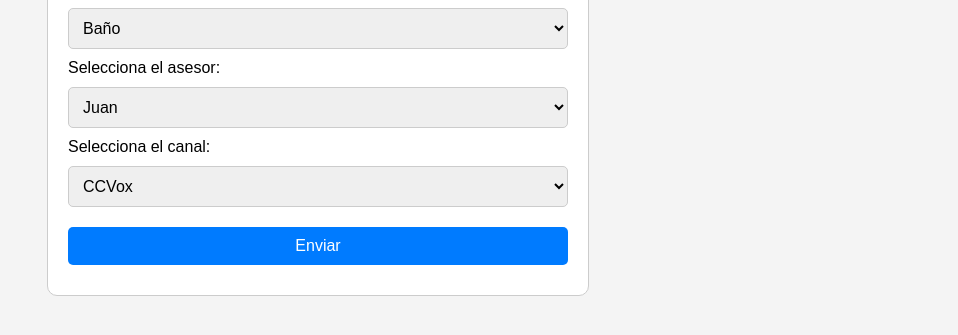
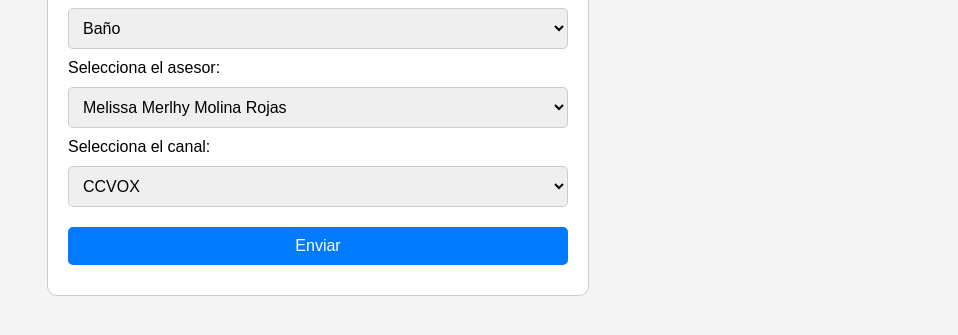
Before and after one commit to ConsultasyTramites/controlauxiliares, a plain HTML site: page index.html in a window 1280 px wide. Shown: the part 159-494 px from the top of the page, without its empty margins (322-1280 px from the left). Drawn offline with Linux system fonts and the light colour scheme.

Commit message:
Add files via upload

```diff
--- a/index.html
+++ b/index.html
@@ -35,21 +35,32 @@
       </select>
 
       <label for="advisor">Selecciona el asesor:</label>
-      <select id="advisor" required>
-        <option value="Juan">Juan</option>
-        <option value="Pedro">Pedro</option>
-        <option value="Luis">Luis</option>
-        <option value="Martin">Martin</option>
-        <option value="Carlos">Carlos</option>
-        <option value="Maria">Maria</option>
-        <option value="Juana">Juana</option>
-      </select>
-
+<select id="advisor" required>
+  <option value="Melissa Merlhy Molina Rojas">Melissa Merlhy Molina Rojas</option>
+  <option value="Eveline Sandoval Ramos">Eveline Sandoval Ramos</option>
+  <option value="Diego Valle Ortiz">Diego Valle Ortiz</option>
+  <option value="Ashly Karolin Susanna Aviles Ysla">Ashly Karolin Susanna Aviles Ysla</option>
+  <option value="Sandra Manuela Vargas Leon">Sandra Manuela Vargas Leon</option>
+  <option value="Ashly Aviles Ysla">Ashly Aviles Ysla</option>
+  <option value="Karen Tatiana Zelada Saldaña">Karen Tatiana Zelada Saldaña</option>
+  <option value="Diego Valle Ortiz">Diego Valle Ortiz</option>
+  <option value="Ingrid Angie Sanchez Lopez">Ingrid Angie Sanchez Lopez</option>
+  <option value="Evelyn Melissa Calla Ruiz">Evelyn Melissa Calla Ruiz</option>
+  <option value="Josselyn Buitron Ramos">Josselyn Buitron Ramos</option>
+  <option value="Maria Lissette Prado Delgado">Maria Lissette Prado Delgado</option>
+  <option value="Yennifer Nolasco Rodas">Yennifer Nolasco Rodas</option>
+  <option value="Diana Maritza Guevara Pomasunco">Diana Maritza Guevara Pomasunco</option>
+  <option value="Diana Carolina Santos Loayza">Diana Carolina Santos Loayza</option>
+  <option value="Nelson Erick Montenegro Lopez">Nelson Erick Montenegro Lopez</option>
+  <option value="Cristhian Claudio Montes Vizcardo">Cristhian Claudio Montes Vizcardo</option>
+  <option value="Florcielo Guzman">Florcielo Guzman</option>
+  <option value="Tatiana Daniela Oliva Huamani">Tatiana Daniela Oliva Huamani</option>
+</select>
       <label for="channel">Selecciona el canal:</label>
       <select id="channel" required>
-        <option value="CCVox">CCVox</option>
-        <option value="PChat">PChat</option>
-        <option value="Correo">Correo</option>
+        <option value="CCVOX">CCVOX</option>
+        <option value="PCHAT">PCHAT</option>
+        <option value="CORREO">CORREO</option>
       </select>
 
       <button type="button" id="submitBtn" onclick="submitForm()">Enviar</button>
```
